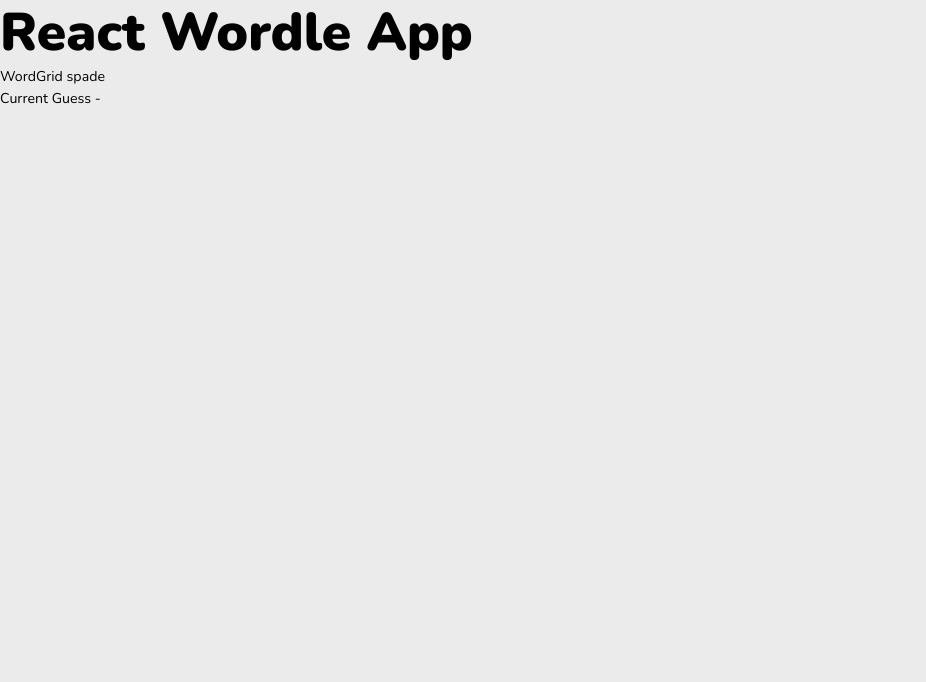
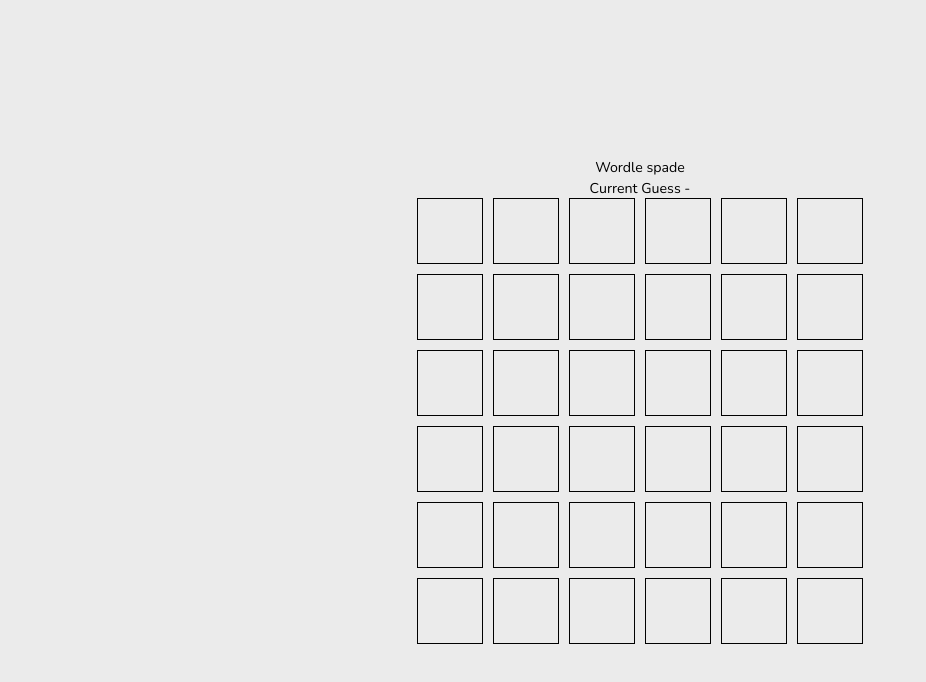
Before and after one commit to gzkdev/react-wordle, a React (Vite) app: page / in a window 1280 px wide. Shown: the top 682 px of the page, without its empty margins (0-926 px from the left). Built offline with nearby package versions, Linux system fonts and the light colour scheme; data requests are answered from the project's data file.

Commit message:
refactor: update app structure, markup, and styles

```diff
--- a/src/App.tsx
+++ b/src/App.tsx
@@ -1,5 +1,5 @@
 import { useEffect, useState } from "react";
-import WordGrid from "./components/WordGrid";
+import Wordle from "./components/Wordle";
 
 function App() {
   const [solution, setSolution] = useState("");
@@ -21,9 +21,8 @@ function App() {
 
   return (
     <div className="App">
-      <h1>React Wordle App</h1>
       {/* {solution && <h3>{solution}</h3>} */}
-      {solution && <WordGrid solution={solution} />}
+      {solution && <Wordle solution={solution} />}
     </div>
   );
 }
--- /dev/null
+++ b/src/components/Grid.tsx
@@ -0,0 +1,21 @@
+import React from "react";
+import { Guess } from "../hooks/useWordle";
+import Row from "./Row";
+
+interface Prop {
+  currentGuess: string;
+  guesses: (Guess[] | undefined)[];
+  turn: number;
+}
+
+function Grid({ currentGuess, guesses, turn }: Prop) {
+  return (
+    <div className="Grid">
+      {guesses.map((guess, idx) => {
+        return <Row key={idx} />;
+      })}
+    </div>
+  );
+}
+
+export default Grid;
--- /dev/null
+++ b/src/components/Row.tsx
@@ -0,0 +1,14 @@
+function Row() {
+  return (
+    <div className="Row">
+      <div className="Box"></div>
+      <div className="Box"></div>
+      <div className="Box"></div>
+      <div className="Box"></div>
+      <div className="Box"></div>
+      <div className="Box"></div>
+    </div>
+  );
+}
+
+export default Row;
--- a/src/components/WordGrid.tsx
+++ b/src/components/Wordle.tsx
@@ -1,11 +1,12 @@
 import { useEffect } from "react";
 import useWordle from "../hooks/useWordle";
+import Grid from "./Grid";
 
-interface WordGridProp {
+interface WordleProp {
   solution: string;
 }
 
-function WordGrid({ solution }: WordGridProp) {
+function Wordle({ solution }: WordleProp) {
   const { currentGuess, handleKeyUp, guesses, isCorrect, turn } =
     useWordle(solution);
 
@@ -20,10 +21,11 @@ function WordGrid({ solution }: WordGridProp) {
   }, [guesses, turn, isCorrect]);
   return (
     <div>
-      WordGrid {solution}
+      Wordle {solution}
       <div>Current Guess - {currentGuess}</div>
+      <Grid currentGuess={currentGuess} guesses={guesses} turn={turn} />
     </div>
   );
 }
 
-export default WordGrid;
+export default Wordle;
--- a/src/hooks/useWordle.ts
+++ b/src/hooks/useWordle.ts
@@ -3,7 +3,7 @@ import { useState } from "react";
 /**
  * Interface of a Guess object
  */
-interface Guess {
+export interface Guess {
   key: string;
   color: string;
 }
--- a/src/styles/index.css
+++ b/src/styles/index.css
@@ -107,3 +107,37 @@ textarea:focus {
   outline: none;
   border: none;
 }
+
+.App {
+  width: 100%;
+  height: 100%;
+  display: flex;
+  flex-direction: column;
+  align-items: center;
+  justify-content: center;
+  text-align: center;
+}
+
+.Grid {
+  width: 100%;
+  max-width: 480px;
+  display: grid;
+  gap: 12px;
+}
+
+.Row {
+  width: 100%;
+  display: grid;
+  gap: 12px;
+  grid-template-columns: repeat(6, 64px);
+}
+
+.Box {
+  height: 64px;
+  display: flex;
+  align-items: center;
+  justify-content: center;
+  outline: 1px solid currentColor;
+  font-weight: 600;
+  font-size: 24px;
+}
```
